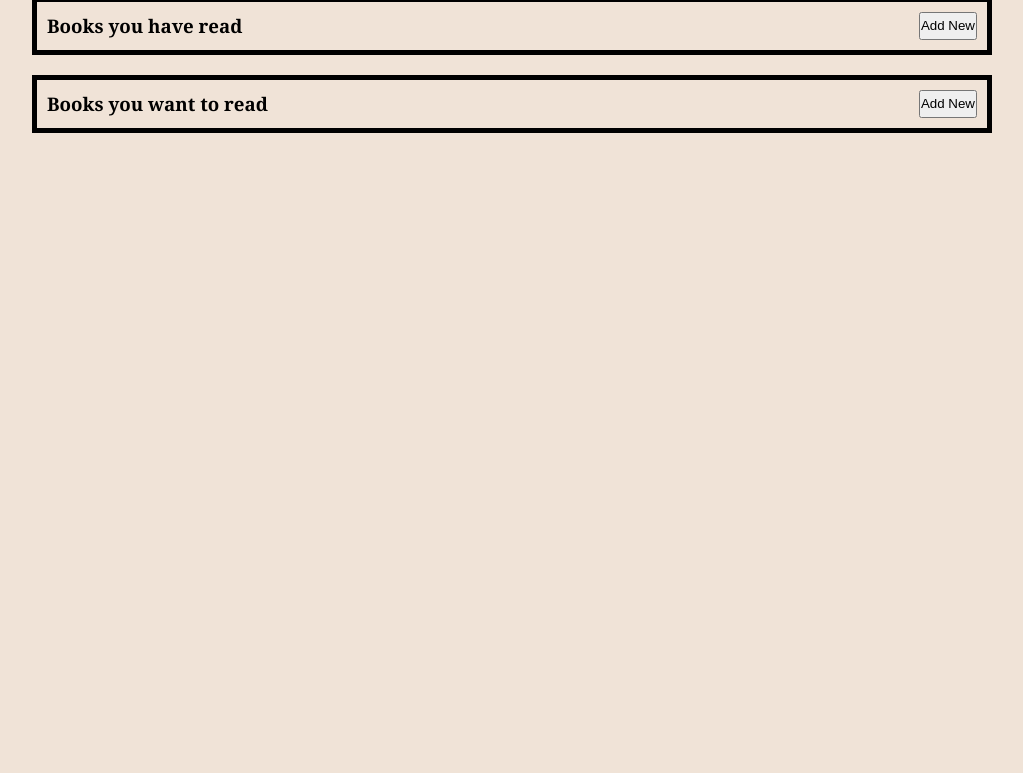
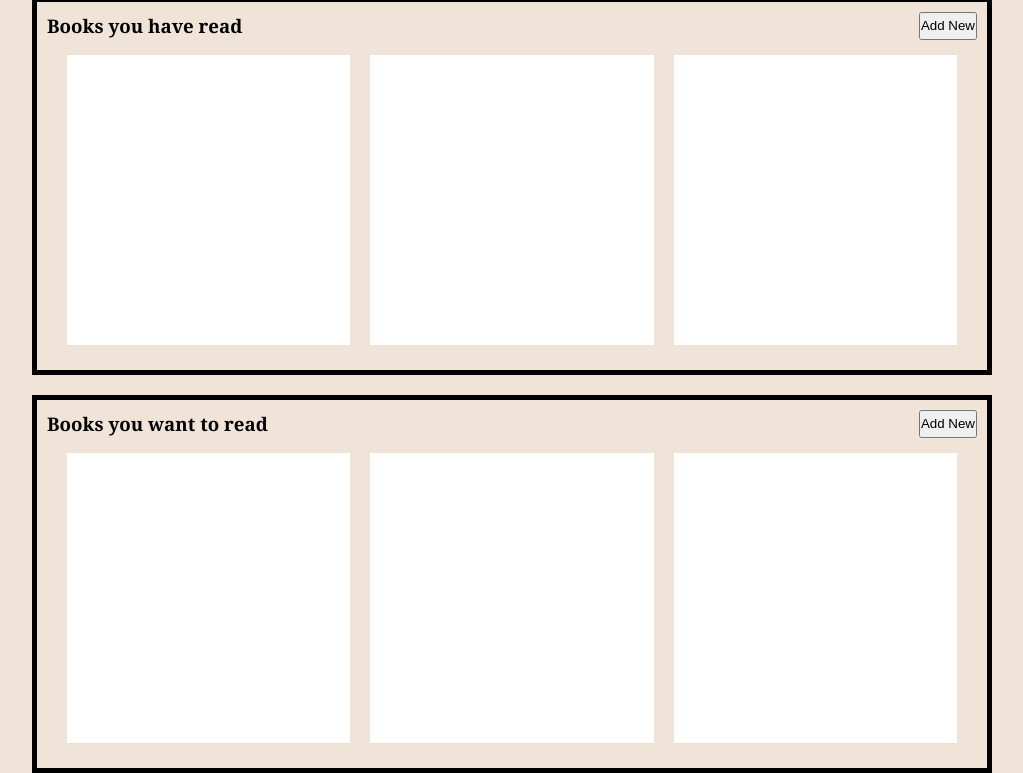
Before and after one commit to Jaishil07/simple-library, a plain HTML site: page index.html in a window 1280 px wide. Shown: the part 51-824 px from the top of the page, without its empty margins (128-1151 px from the left). Before the commit the page ends 800 px from the top, so only its background shows below. Drawn offline with Linux system fonts and the light colour scheme; files whose address does not match are found by name.

Commit message:
Create layout for book-cards

```diff
--- a/index.html
+++ b/index.html
@@ -25,7 +25,6 @@
                 <div class="book-card"></div>
                 <div class="book-card"></div>
                 <div class="book-card"></div>
-                <div class="book-card"></div>
             </div>
         </div>
 
@@ -39,7 +38,6 @@
                 <div class="book-card"></div>
                 <div class="book-card"></div>
                 <div class="book-card"></div>
-                <div class="book-card"></div>
             </div>
         </div>
     </main>
--- a/styles.css
+++ b/styles.css
@@ -47,3 +47,17 @@
     border: 5px solid black;
     padding: 10px;
 }
+
+.read, .to-read {
+    padding: 10px;
+    display: grid;
+    grid-template-columns: repeat(auto-fit, minmax(250px, 1fr));
+    grid-template-rows: 300px;
+}
+
+.book-card {
+    background-color: white;
+
+    padding: 10px;
+    margin: 5px 10px;
+}
```
